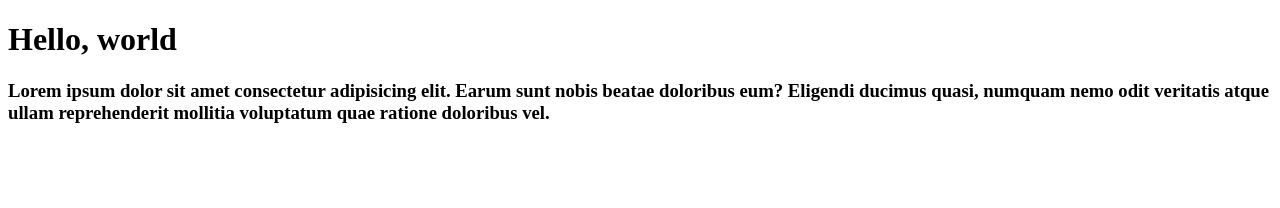
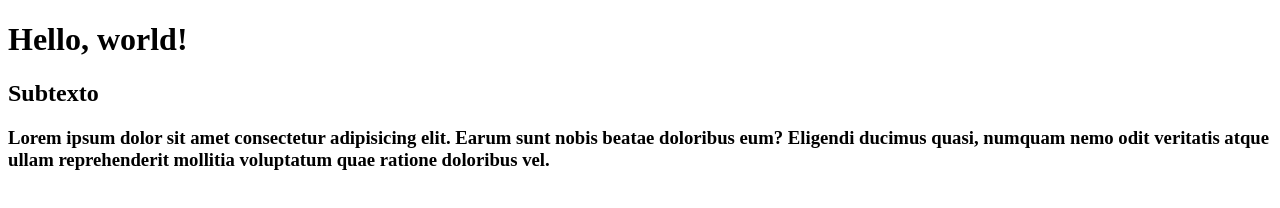
Before and after one commit to SSandravaleria/curso-git, a plain HTML site: page index.html in a window 1280 px wide. Drawn offline with Linux system fonts and the light colour scheme.

Commit message:
13º commit -[DEV 1] corrigindo...

```diff
--- a/index.html
+++ b/index.html
@@ -3,10 +3,14 @@
 <head>
     <meta charset="UTF-8">
     <meta name="viewport" content="width=device-width, initial-scale=1.0">
-    <title>Document</title>
+    <title>Corrigido</title>
 </head>
 <body>
-    <h1>Hello, world</h1>
+    <h1>
+        Hello, world!
+    </h1>
+
+    <h2>Subtexto</h2>
     <h3>Lorem ipsum dolor sit amet consectetur adipisicing elit. Earum sunt nobis beatae doloribus eum?
         Eligendi ducimus quasi,
         numquam nemo odit veritatis atque ullam reprehenderit mollitia voluptatum quae ratione doloribus vel.</h3>
```
